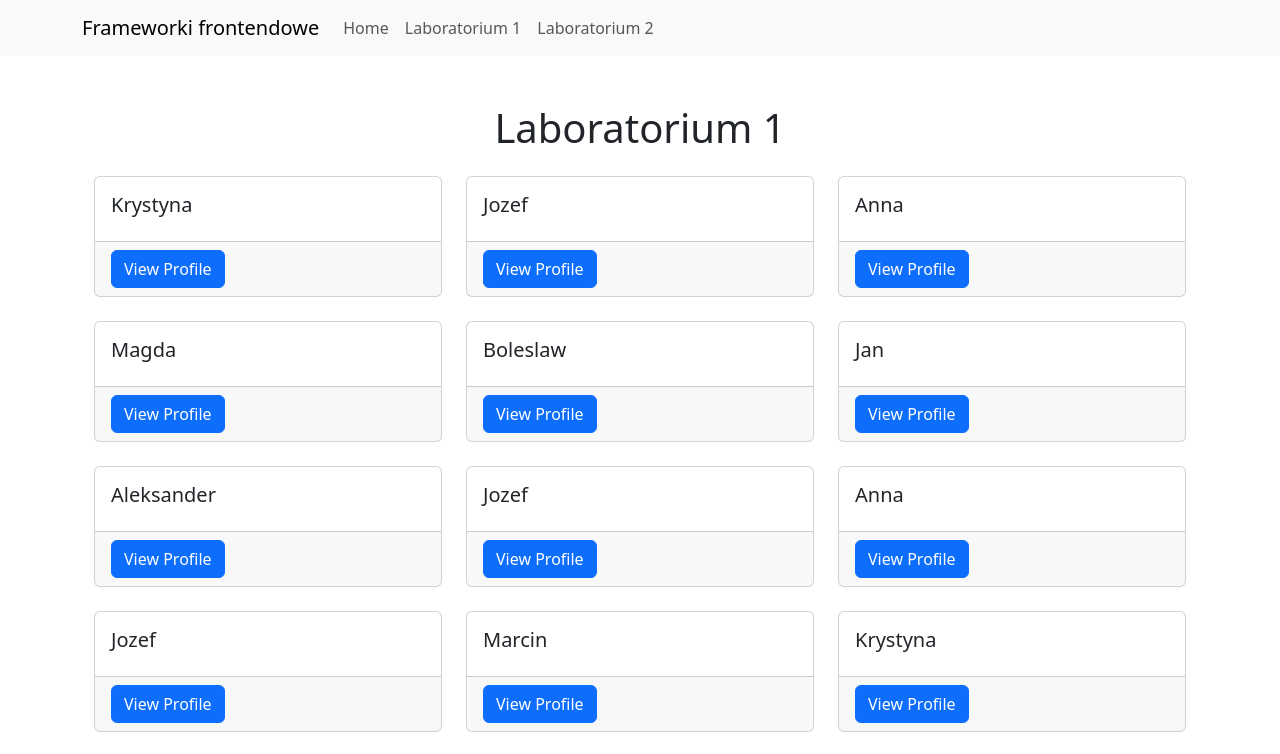
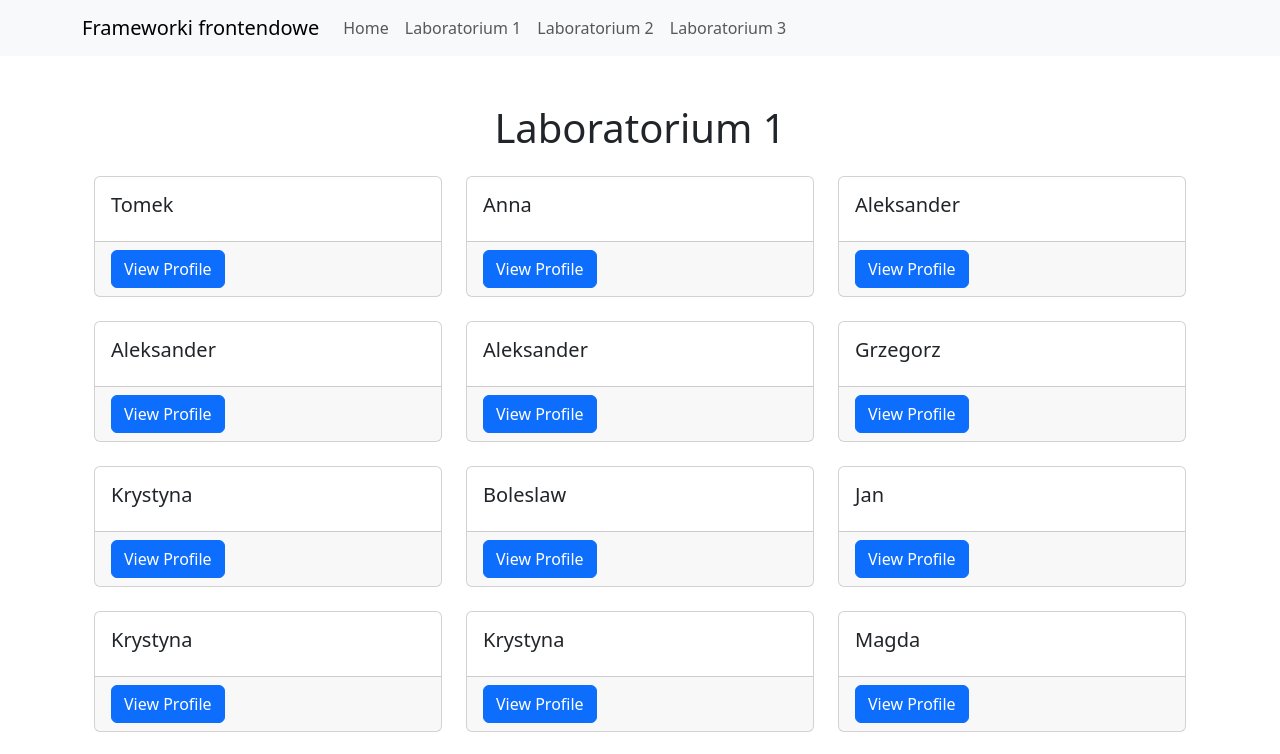
Before and after one commit to Mar265/FrontendLabs24-25, a React (Vite) app: page /lab1 in a window 1280 px wide. Shown: the top 754 px of the page. Built offline with nearby package versions, Linux system fonts and the light colour scheme.

Commit message:
Przygotowanie

```diff
--- a/src/App.jsx
+++ b/src/App.jsx
@@ -4,6 +4,7 @@ import RootLayout from './layouts/RootLayout';
 import { Route, Routes } from 'react-router-dom';
 import Lab1Page from './pages/Lab1Page';
 import Lab2Page from './pages/Lab2Page';
+import Lab3Page from './pages/Lab3Page';
 import PeoplePage from './pages/PeoplePage';
 import NotFoundPage from './pages/NotFoundPage';
 import HomePage from './pages/HomePage';
@@ -15,6 +16,7 @@ function App() {
         <Route path="/" element={<HomePage />} />
         <Route path="/lab1" element={<Lab1Page />} />
         <Route path="/lab2" element={<Lab2Page />} />
+        <Route path='/lab3' element={<Lab3Page />}/>
         <Route path="/people/:id" element={<PeoplePage />} />
         <Route path="*" element={<NotFoundPage />} />
       </Routes>
--- a/src/data/module-data.js
+++ b/src/data/module-data.js
@@ -1,22 +1,22 @@
 export const data = [
-  {"id":1,"name":"Krystyna","birth":"1975-04-19","eyes":"brown"},
-  {"id":2,"name":"Jozef","birth":"2006-02-19","eyes":"gray"},
-  {"id":3,"name":"Anna","birth":"1981-02-05","eyes":"brown"},
-  {"id":4,"name":"Magda","birth":"2019-09-18","eyes":"blue"},
-  {"id":5,"name":"Boleslaw","birth":"2015-07-20","eyes":"gray"},
-  {"id":6,"name":"Jan","birth":"1993-11-06","eyes":"blue"},
-  {"id":7,"name":"Aleksander","birth":"1989-03-19","eyes":"brown"},
-  {"id":8,"name":"Jozef","birth":"1999-02-15","eyes":"gray"},
-  {"id":9,"name":"Anna","birth":"1995-03-18","eyes":"brown"},
-  {"id":10,"name":"Jozef","birth":"1981-02-15","eyes":"brown"},
-  {"id":11,"name":"Marcin","birth":"2023-06-08","eyes":"blue"},
-  {"id":12,"name":"Krystyna","birth":"2019-05-07","eyes":"green"},
-  {"id":13,"name":"Grzegorz","birth":"1960-06-20","eyes":"blue"},
-  {"id":14,"name":"Magda","birth":"2017-02-20","eyes":"blue"},
-  {"id":15,"name":"Krystyna","birth":"1972-04-29","eyes":"brown"},
-  {"id":16,"name":"Marcin","birth":"2018-04-23","eyes":"hazel"},
-  {"id":17,"name":"Marcin","birth":"2018-06-13","eyes":"gray"},
-  {"id":18,"name":"Boleslaw","birth":"1964-11-21","eyes":"blue"},
-  {"id":19,"name":"Jozef","birth":"2010-06-09","eyes":"green"},
-  {"id":20,"name":"Anna","birth":"2012-10-24","eyes":"blue"},
+  {"id":1,"name":"Tomek","birth":"2007-09-30","eyes":"green"},
+  {"id":2,"name":"Anna","birth":"2010-03-25","eyes":"brown"},
+  {"id":3,"name":"Aleksander","birth":"1962-05-21","eyes":"blue"},
+  {"id":4,"name":"Aleksander","birth":"1976-09-19","eyes":"green"},
+  {"id":5,"name":"Aleksander","birth":"1994-01-29","eyes":"green"},
+  {"id":6,"name":"Grzegorz","birth":"1989-12-10","eyes":"brown"},
+  {"id":7,"name":"Krystyna","birth":"1961-03-01","eyes":"blue"},
+  {"id":8,"name":"Boleslaw","birth":"1984-11-03","eyes":"green"},
+  {"id":9,"name":"Jan","birth":"1984-11-21","eyes":"hazel"},
+  {"id":10,"name":"Krystyna","birth":"1974-03-12","eyes":"brown"},
+  {"id":11,"name":"Krystyna","birth":"1980-10-29","eyes":"brown"},
+  {"id":12,"name":"Magda","birth":"2015-09-19","eyes":"brown"},
+  {"id":13,"name":"Boleslaw","birth":"1972-05-18","eyes":"hazel"},
+  {"id":14,"name":"Magda","birth":"2021-06-08","eyes":"green"},
+  {"id":15,"name":"Anna","birth":"1992-05-19","eyes":"hazel"},
+  {"id":16,"name":"Anna","birth":"1996-05-14","eyes":"green"},
+  {"id":17,"name":"Grzegorz","birth":"1987-10-10","eyes":"blue"},
+  {"id":18,"name":"Marcin","birth":"1973-06-01","eyes":"gray"},
+  {"id":19,"name":"Boleslaw","birth":"2024-02-17","eyes":"blue"},
+  {"id":20,"name":"Anna","birth":"1977-09-05","eyes":"gray"},
 ];
--- a/src/layouts/RootLayout.jsx
+++ b/src/layouts/RootLayout.jsx
@@ -8,6 +8,7 @@ function RootLayout({ children }) {
     { id: 1, label: 'Home', link: '/' },
     { id: 2, label: 'Laboratorium 1', link: '/lab1' },
     { id: 3, label: 'Laboratorium 2', link: '/lab2' },
+    { id: 4, label: 'Laboratorium 3' , link: '/lab3'}
   ];
 
   return (
--- /dev/null
+++ b/src/pages/Lab3Page.jsx
@@ -0,0 +1,13 @@
+import React from 'react';
+
+const Lab3Page = () => {
+    return (
+        <div>
+            <h1>Laboratorium 3</h1>
+            <p>Komponenty, właściwości i stan</p>
+            <p>To jest strona Laboratorium 3</p>
+        </div>
+    );
+};
+
+export default Lab3Page;
```
